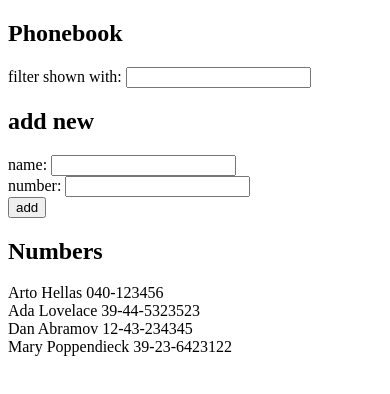
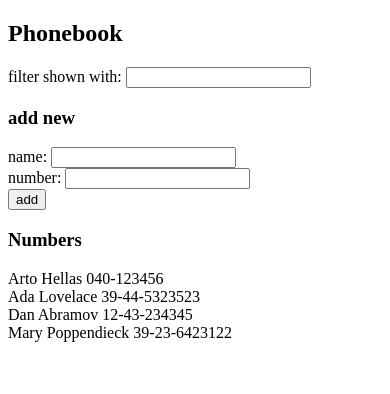
Before and after one commit to vadzimk/fullstackopen, a React (Create React App) app in the folder part2_phonebook/: page / in a window 390 px wide. Shown: the top 394 px of the page. Built offline with nearby package versions, Linux system fonts and the light colour scheme.

Commit message:
completed 2.10 phonebook step5

```diff
--- a/part2_phonebook/src/App.js
+++ b/part2_phonebook/src/App.js
@@ -1,62 +1,46 @@
+import React, {useState} from "react";
+import Filter from "./components/Filter";
+import PersonForm from "./components/PersonForm";
+import Persons from "./components/Persons";
 
-import React, {useState} from "react";
 
-const App =()=>{
+const App = () => {
     const [persons, setPersons] = useState([
-        { name: 'Arto Hellas', number: '040-123456' },
-        { name: 'Ada Lovelace', number: '39-44-5323523' },
-        { name: 'Dan Abramov', number: '12-43-234345' },
-        { name: 'Mary Poppendieck', number: '39-23-6423122' }
+        {name: 'Arto Hellas', number: '040-123456'},
+        {name: 'Ada Lovelace', number: '39-44-5323523'},
+        {name: 'Dan Abramov', number: '12-43-234345'},
+        {name: 'Mary Poppendieck', number: '39-23-6423122'}
     ])
     const [newName, setNewName] = useState('')  // controls form input element
     const [newNumber, setNewNumber] = useState('')
     const [searchName, setSearchName] = useState('')
-    const personsToShow =()=>persons.filter(item=>item.name.toLowerCase().search(searchName.toLowerCase()) !==-1)
+    const personsToShow = persons.filter(item => item.name.toLowerCase().search(searchName.toLowerCase()) !== -1)
 
 
-    const addPerson =(e)=>{
+    const addPerson = (e) => {
         e.preventDefault()
-        const match = persons.filter(item=>item.name === newName)
+        const match = persons.filter(item => item.name === newName)
         // console.log(match)
-        if(match.length===0 && newNumber !=='') {
+        if (match.length === 0 && newNumber !== '') {
             let newPersonObj = {name: newName, number: newNumber}
             setPersons(persons.concat(newPersonObj))
             setNewName('')
             setNewNumber('')
-        } else if(match.length !==0) {
+        } else if (match.length !== 0) {
             window.alert(`${newName} is already added to phonebook`)
         }
-
     }
 
-    // const handleChange=(e)=>{
-    //     setNewName(e.target.value)
-    // }
-
-    return(
+    return (
         <div>
             <h2>Phonebook</h2>
-            <div>
-                filter shown with: <input value={searchName} onChange={e=>setSearchName(e.target.value)}/>
-            </div>
-            <h2>add new</h2>
-            <form onSubmit={addPerson}>
-                <div>
-                    name: <input value={newName} onChange={e=>setNewName(e.target.value)}/>
-                </div>
-                <div>
-                    number: <input value={newNumber} onChange={e=>setNewNumber(e.target.value)}/>
-                </div>
-                <div>
-                    <button type="submit">add</button>
-                </div>
-            </form>
-            <h2>Numbers</h2>
-            <div>
-                {personsToShow().map(person=>
-                    <div key={person.name}>{person.name} {person.number}</div>)}
-            </div>
+            <Filter value={searchName} onChange={e => setSearchName(e.target.value)}/>
+            <h3>add new</h3>
+            <PersonForm onSubmit={addPerson} namevalue={newName} namechange={e => setNewName(e.target.value)} numbervalue={newNumber} numberchange={e => setNewNumber(e.target.value)}/>
+            <h3>Numbers</h3>
+            <Persons personsToShow={personsToShow}/>
         </div>
+
     )
 }
 
--- /dev/null
+++ b/part2_phonebook/src/components/Filter.js
@@ -0,0 +1,10 @@
+import React from "react";
+
+export const Filter = (props) => {
+    return (
+        <div>
+            filter shown with: <input value={props.value} onChange={props.onChange}/>
+        </div>
+    )
+}
+export default Filter
--- /dev/null
+++ b/part2_phonebook/src/components/PersonForm.js
@@ -0,0 +1,18 @@
+import React from "react";
+
+export function PersonForm(props) {
+    return (
+        <form onSubmit={props.onSubmit}>
+            <div>
+                name: <input value={props.namevalue} onChange={props.namechange}/>
+            </div>
+            <div>
+                number: <input value={props.numbervalue} onChange={props.numberchange}/>
+            </div>
+            <div>
+                <button type="submit">add</button>
+            </div>
+        </form>
+    )
+}
+export default PersonForm
--- /dev/null
+++ b/part2_phonebook/src/components/Persons.js
@@ -0,0 +1,11 @@
+import React from "react";
+
+export const Persons = ({personsToShow}) => {
+    return (
+        <div>
+            {personsToShow.map(person =>
+                <div key={person.name}>{person.name} {person.number}</div>)}
+        </div>
+    )
+}
+export default Persons
```
Also changed, not shown: 1 other file (tests, documents, lock files or other folders).
